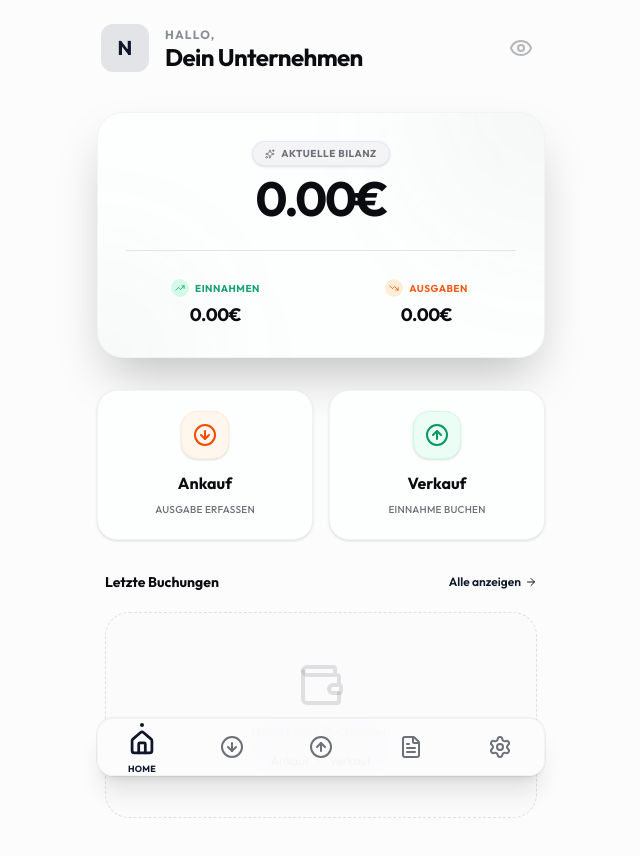
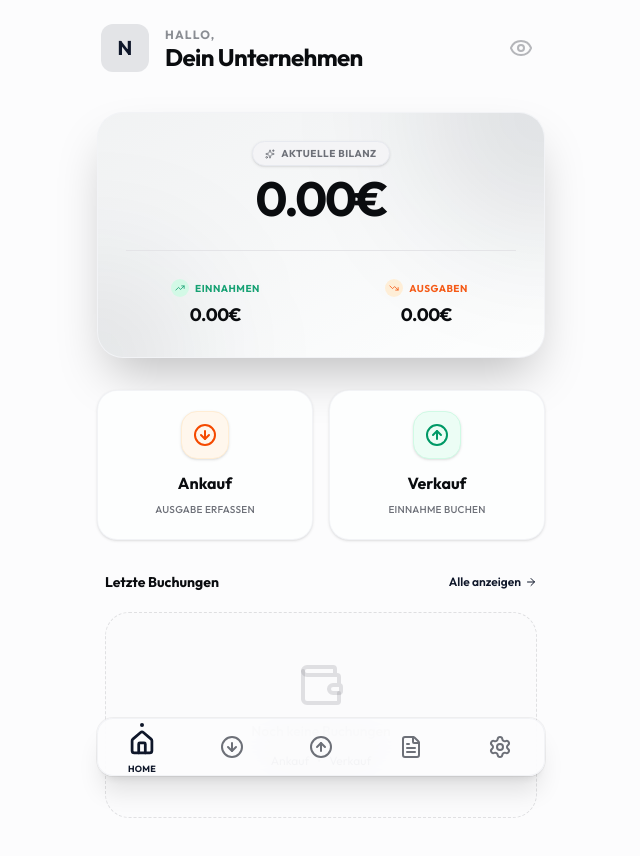
Before and after one commit to LauraEk/nero-app_2026, a React (Vite) app: page / in a window 1280 px wide. Shown: the top 856 px of the page, without its empty margins (319-959 px from the left). Built offline with nearby package versions, Linux system fonts and the light colour scheme.

Commit message:
Enhance Hero Card with dynamic primary color gradient

```diff
--- a/src/pages/DashboardPage.tsx
+++ b/src/pages/DashboardPage.tsx
@@ -74,9 +74,10 @@ export default function DashboardPage() {
                 <div className="relative rounded-[26px] overflow-hidden p-7 shadow-2xl transition-all duration-300
                     bg-card text-card-foreground border border-border/50"
                 >
-                    {/* Card Background Pattern (Adaptive - Neutral) */}
-                    <div className="absolute top-0 right-0 w-64 h-64 bg-zinc-500/5 rounded-full blur-3xl -translate-y-1/2 translate-x-1/2 pointer-events-none dark:bg-white/5" />
-                    <div className="absolute bottom-0 left-0 w-48 h-48 bg-zinc-500/5 rounded-full blur-3xl translate-y-1/2 -translate-x-1/2 pointer-events-none dark:bg-white/5" />
+                    {/* Card Background Pattern (Adaptive - Dynamic Primary) */}
+                    <div className="absolute top-0 right-0 w-64 h-64 bg-primary/10 rounded-full blur-3xl -translate-y-1/2 translate-x-1/2 pointer-events-none" />
+                    <div className="absolute bottom-0 left-0 w-48 h-48 bg-primary/10 rounded-full blur-3xl translate-y-1/2 -translate-x-1/2 pointer-events-none" />
+                    <div className="absolute inset-0 bg-gradient-to-br from-primary/5 to-transparent pointer-events-none" />
 
                     <div className="relative z-10 flex flex-col text-center space-y-7">
                         <div className="space-y-2 w-full flex flex-col items-center border-b border-zinc-200 dark:border-white/10 pb-7">
```
